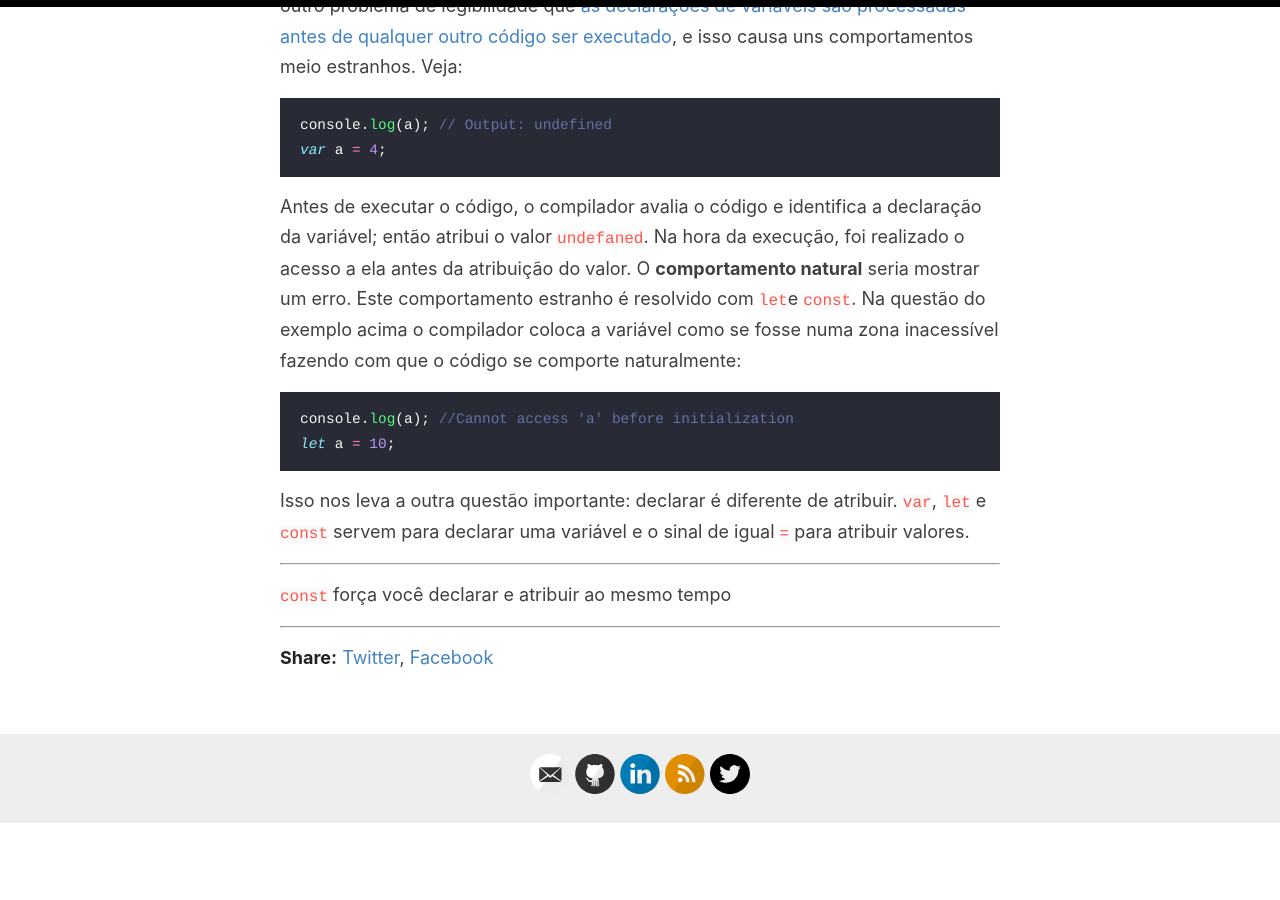
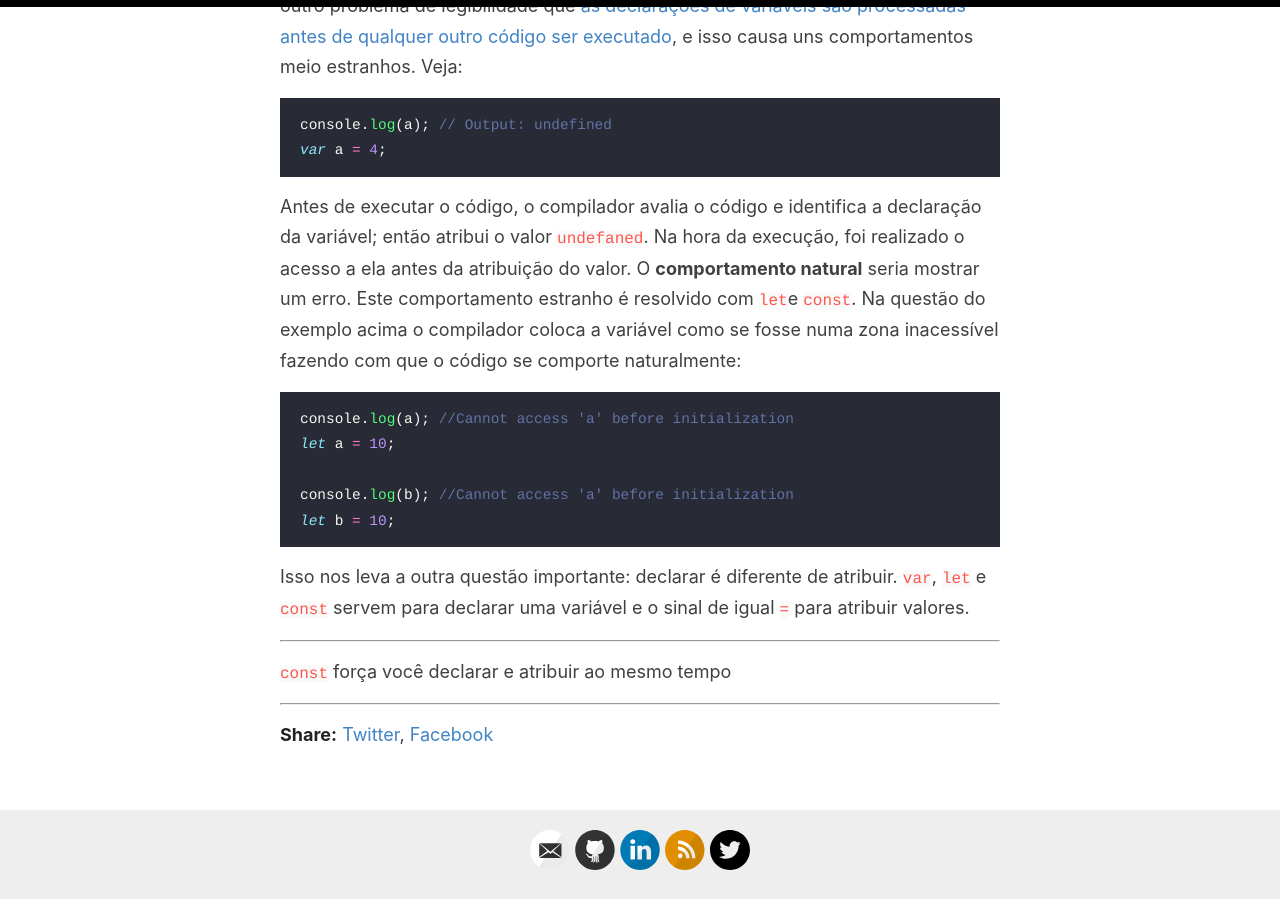
Before and after one commit to mrgenesis/mrgenesis, a Jekyll site: the page built from _posts/2020-04-19-Domine-Tudo-Sobre-var-let-e-const.md, in a window 1280 px wide and 900 px high, scrolled down 5998 px. Built offline with Jekyll 4.4.1, drawn with Linux system fonts in a browser that asks for light colours; comment, search, counter and statistics services are not loaded; before the commit the page ends 6821 px from its top, so only the background shows below that.

Commit message:
_posts/2020-04-19-Domine-Tudo-Sobre-var-let-e-const.md updated from https://stackedit.io/

````diff
--- a/_posts/2020-04-19-Domine-Tudo-Sobre-var-let-e-const.md
+++ b/_posts/2020-04-19-Domine-Tudo-Sobre-var-let-e-const.md
@@ -177,6 +177,9 @@ O **comportamento natural** seria mostrar um erro. Este comportamento estranho
 ```js
 console.log(a); //Cannot access 'a' before initialization
 let a = 10;
+
+console.log(b); //Cannot access 'a' before initialization
+let b = 10;
 ```
 Isso nos leva a outra questão importante: declarar é diferente de atribuir. `var`, `let` e `const` servem para declarar uma variável e o sinal de igual `=` para atribuir valores.
 
````
Also changed, not shown: other parts of _posts/2020-04-19-Domine-Tudo-Sobre-var-let-e-const.md (+2 -1 lines).
